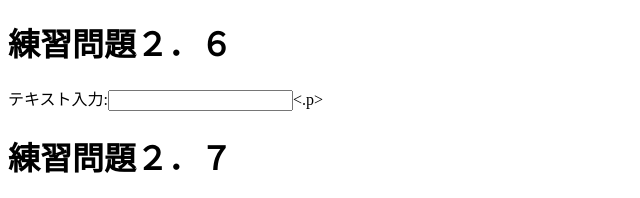
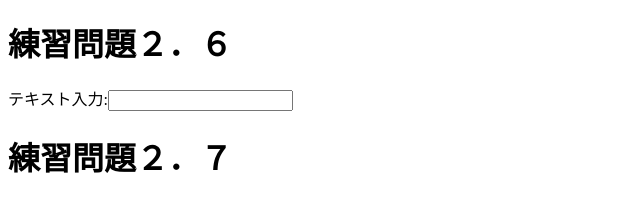
Before and after one commit to zm22447/zm224472003, a plain HTML site: page index.html in a window 1280 px wide. Shown: the part 1318-1516 px from the top of the page, 0-640 px from the left. Drawn offline with Linux system fonts and the light colour scheme.

Commit message:
Update index.html

```diff
--- a/index.html
+++ b/index.html
@@ -87,7 +87,7 @@
                     </li>
                 </ul>
                 <h1>練習問題２．６</h1>
-                <p>テキスト入力:<input type="text"><.p>
+                <p>テキスト入力:<input type="text"></p>
                     <h1>練習問題２．７</h1>
                     <form action="xxx.php" method="post"><label>メール(type="email">:<input type="email"name="email"></label><input type="submit" value="送信"></form>
                <br>
```
